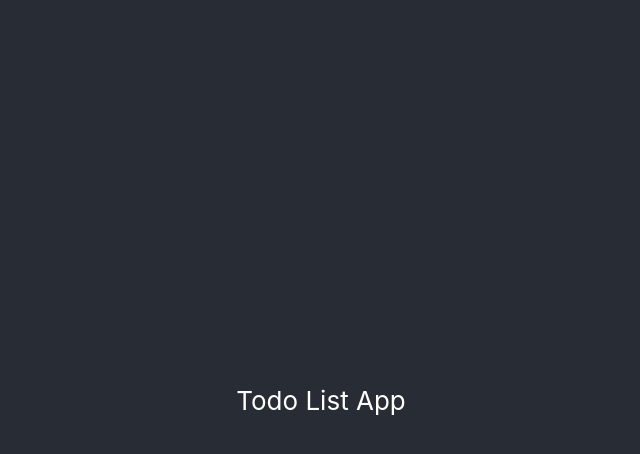
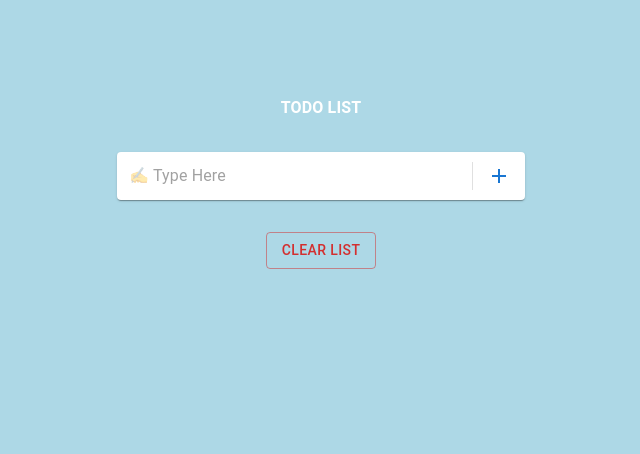
Before and after one commit to mesanjanasagar/todolist, a React (Create React App) app: page / in a window 1280 px wide. Shown: the top 454 px of the page, without its empty margins (319-959 px from the left). Built offline with nearby package versions, Linux system fonts and the light colour scheme.

Commit message:
basic setup for todo app

```diff
--- a/package.json
+++ b/package.json
@@ -5,6 +5,7 @@
   "dependencies": {
     "@emotion/react": "^11.11.0",
     "@emotion/styled": "^11.11.0",
+    "@mui/icons-material": "^5.11.16",
     "@mui/material": "^5.13.1",
     "@testing-library/jest-dom": "^5.16.5",
     "@testing-library/react": "^13.4.0",
--- a/src/App.css
+++ /dev/null
@@ -1,38 +0,0 @@
-.App {
-  text-align: center;
-}
-
-.App-logo {
-  height: 40vmin;
-  pointer-events: none;
-}
-
-@media (prefers-reduced-motion: no-preference) {
-  .App-logo {
-    animation: App-logo-spin infinite 20s linear;
-  }
-}
-
-.App-header {
-  background-color: #282c34;
-  min-height: 100vh;
-  display: flex;
-  flex-direction: column;
-  align-items: center;
-  justify-content: center;
-  font-size: calc(10px + 2vmin);
-  color: white;
-}
-
-.App-link {
-  color: #61dafb;
-}
-
-@keyframes App-logo-spin {
-  from {
-    transform: rotate(0deg);
-  }
-  to {
-    transform: rotate(360deg);
-  }
-}
--- a/src/App.js
+++ b/src/App.js
@@ -1,11 +1,9 @@
-import './App.css';
+import Todo from './components/todo';
 
 function App() {
   return (
     <div className="App">
-      <header className="App-header">
-        Todo List App
-      </header>
+      <Todo/>
     </div>
   );
 }
--- /dev/null
+++ b/src/components/style.css
@@ -0,0 +1,228 @@
+@import url("https://fonts.googleapis.com/css2?family=Source+Sans+Pro:wght@300&display=swap");
+
+* {
+  margin: 0;
+  padding: 0;
+  box-sizing: border-box;
+  font-family: "Source Sans Pro", sans-serif;
+}
+
+html {
+  font-size: 62.5%;
+  background: #060822;
+}
+
+.main-div {
+  height: 100vh;
+  display: flex;
+  justify-content: center;
+}
+
+.child-div {
+  text-align: center;
+  margin-top: 12rem;
+}
+
+.child-div figure img {
+  width: 10rem;
+  height: 8rem;
+}
+
+.child-div figure figcaption {
+  color: #fff;
+  font-size: 2.2rem;
+  padding-top: 2rem;
+  text-transform: capitalize;
+}
+
+input {
+  /* display: block; */
+  width: 40rem;
+  height: 3.4rem;
+  padding: 2rem 1.2rem;
+  font-size: 1.8rem;
+  line-height: 1.42857143;
+  margin-top: 2rem;
+  color: rgb(58, 57, 57);
+  background-color: #fff;
+  background-image: none;
+  border: 0.1rem solid #ccc;
+  border-radius: 0.4rem;
+  -webkit-box-shadow: inset 0 0.1rem 0.1rem rgb(0 0 0 / 8%);
+  box-shadow: inset 0 0.1rem 0.1rem rgb(0 0 0 / 8%);
+  transition: border-color ease-in-out 0.15s, box-shadow ease-in-out 0.15s;
+}
+
+input,
+input:focus,
+input:active,
+input:active:focus {
+  border: none;
+  padding: 2.3rem 1.5rem;
+  outline: none;
+}
+input {
+  -webkit-box-shadow: none;
+  box-shadow: none;
+  -webkit-transition: all 0.2s linear;
+  transition: all 0.2s linear;
+}
+input:focus {
+  -webkit-box-shadow: 0 0 1.5rem rgba(0, 0, 0, 0.2);
+  box-shadow: 0 0 1.5rem rgba(0, 0, 0, 0.2);
+}
+
+.todo-btn {
+  width: 5rem;
+  display: flex;
+  justify-content: space-around;
+}
+
+.fa {
+  margin-left: -2.5rem;
+  cursor: pointer;
+  pointer-events: auto;
+  z-index: 10;
+  background-color: #fff;
+  background-image: none;
+  color: #666;
+  -webkit-transition: color 0.15s linear;
+  transition: color 0.15s linear;
+  font-size: 2rem;
+}
+.fa:hover {
+  color: rgb(47, 214, 122);
+}
+
+.fa-plus:before {
+  content: "\f067";
+  font-size: 1.5rem;
+}
+
+.showItems {
+  margin-top: 3rem;
+  text-align: center;
+}
+
+.eachItem {
+  background: #fff;
+  padding: 1.2rem 1rem;
+  border-radius: 0.5rem;
+  margin-bottom: 0.7rem;
+  margin-left: 1rem;
+  width: 40rem;
+  word-break: break-word;
+  background: rgb(85, 41, 220);
+  display: flex;
+  justify-content: space-between;
+  align-items: center;
+}
+
+.eachItem:hover {
+  background: rgb(249, 249, 252);
+  color: rgb(85, 41, 220);
+}
+
+.showItems .eachItem h3 {
+  padding-left: 1rem;
+  font-size: 1.6rem;
+  color: #fff;
+}
+
+.fa-trash-alt,
+.fa-edit {
+  /* margin-left: -2.5rem; */
+  cursor: pointer;
+  pointer-events: auto;
+  z-index: 10;
+  color: rgb(251, 251, 251);
+  -webkit-transition: color 0.15s linear;
+  transition: color 0.15s linear;
+  font-size: 2rem;
+}
+
+.addItems .fa-edit {
+  color: rgb(47, 214, 122);
+}
+
+.fa-edit {
+  margin-left: -3.5rem;
+}
+
+
+.eachItem:hover .fa-trash-alt {
+  color: rgb(214, 47, 61);
+}
+
+.eachItem:hover .fa-edit {
+  color: rgb(100, 214, 47);
+}
+
+.eachItem:hover h3 {
+  color: rgb(85, 41, 220);
+}
+
+.btn {
+  letter-spacing: 0.1em;
+  cursor: pointer;
+  font-size: 14px;
+  font-weight: 400;
+  line-height: 45px;
+  max-width: 160px;
+  position: relative;
+  text-decoration: none;
+  text-transform: uppercase;
+  width: 100%;
+}
+.btn:hover {
+  text-decoration: none;
+}
+
+.effect04 {
+  --uismLinkDisplay: var(--smLinkDisplay, inline-flex);
+  display: var(--uismLinkDisplay);
+  color: #000;
+  outline: solid 2px #000;
+  position: relative;
+  transition-duration: 0.4s;
+  overflow: hidden;
+}
+
+.effect04::before,
+.effect04 span {
+  margin: 0 auto;
+  transition-timing-function: cubic-bezier(0.86, 0, 0.07, 1);
+  transition-duration: 0.4s;
+}
+
+.effect04:hover {
+  background-color: rgb(85, 41, 220);
+}
+
+.effect04:hover span {
+  -webkit-transform: translateY(-400%) scale(-0.1, 20);
+  transform: translateY(-400%) scale(-0.1, 20);
+}
+
+.effect04::before {
+  content: attr(data-sm-link-text);
+  color: #fff;
+  position: absolute;
+  left: 0;
+  right: 0;
+  margin: auto;
+  -webkit-transform: translateY(500%) scale(-0.1, 20);
+  transform: translateY(500%) scale(-0.1, 20);
+}
+
+.effect04:hover::before {
+  letter-spacing: 0.05em;
+  -webkit-transform: translateY(0) scale(1, 1);
+  transform: translateY(0) scale(1, 1);
+}
+
+@media (max-width:600px) {
+  .eachItem,input{
+  width:33rem;
+ }
+}
--- /dev/null
+++ b/src/components/todo.js
@@ -0,0 +1,128 @@
+import { Box, Button, Card, Divider, IconButton, InputBase, Paper, Typography } from "@mui/material";
+import React, { useState, useEffect } from "react";
+import { Add, Check, Delete, Edit } from "@mui/icons-material";
+// get the localStorage data back
+const getLocalData = () => {
+    const lists = localStorage.getItem("mytodolist");
+
+    if (lists) {
+        return JSON.parse(lists);
+    } else {
+        return [];
+    }
+};
+
+const Todo = () => {
+    const [inputdata, setInputData] = useState("");
+    const [items, setItems] = useState(getLocalData());
+    const [isEditItem, setIsEditItem] = useState("");
+    const [toggleButton, setToggleButton] = useState(false);
+
+    // add the items fucnction
+    const addItem = () => {
+        if (!inputdata) {
+            alert("Enter Some Thing");
+        } else if (inputdata && toggleButton) {
+            setItems(
+                items.map((curElem) => {
+                    if (curElem.id === isEditItem) {
+                        return { ...curElem, name: inputdata };
+                    }
+                    return curElem;
+                })
+            );
+            setInputData("");
+            setIsEditItem(null);
+            setToggleButton(false);
+        } else {
+            const myNewInputData = {
+                id: new Date().getTime().toString(),
+                name: inputdata,
+            };
+            setItems([...items, myNewInputData]);
+            setInputData("");
+        }
+    };
+
+    //edit the items
+    const editItem = (index) => {
+        const item_todo_edited = items.find((curElem) => {
+            return curElem.id === index;
+        });
+        setInputData(item_todo_edited.name);
+        setIsEditItem(index);
+        setToggleButton(true);
+    };
+
+    // how to delete items section
+    const deleteItem = (index) => {
+        const updatedItems = items.filter((curElem) => {
+            return curElem.id !== index;
+        });
+        setItems(updatedItems);
+    };
+
+    // remove all the elements
+    const removeAll = () => {
+        setItems([]);
+    };
+
+    // adding localStorage
+    useEffect(() => {
+        localStorage.setItem("mytodolist", JSON.stringify(items));
+    }, [items]);
+
+    return (
+        <>
+            <Box>
+                <Box sx={{ mt: 8, textAlign: 'center' }}>
+                    <Typography color={'white'} padding={4} fontWeight="bold">TODO LIST</Typography>
+                    <Box sx={{ display: 'flex', justifyContent: 'center' }}>
+                        <Paper
+                            component="form"
+                            sx={{ p: '2px 4px', display: 'flex', alignItems: 'center', width: 400, mb: 4 }}
+                        >
+                            <InputBase
+                                sx={{ ml: 1, flex: 1 }}
+                                placeholder="✍ Type Here"
+                                value={inputdata}
+                                onChange={(event) => setInputData(event.target.value)}
+                            />
+                            <Divider sx={{ height: 28, m: 0.5 }} orientation="vertical" />
+                            <IconButton color="primary" onClick={addItem} sx={{ p: '10px' }} aria-label="directions">
+                                {!toggleButton ?
+                                    <Add /> :
+                                    <Check />}
+                            </IconButton>
+                        </Paper>
+                    </Box>
+
+                    {/* show our items  */}
+                    <Box sx={{ display: 'flex', flexDirection: 'column', alignItems: 'center', justifyContent: 'center' }}>
+                        {items.map((curElem) => {
+                            return (
+                                <Paper sx={{ p: '2px 4px', p: 1.5, m: 2, display: 'flex', justifyContent: 'space-between', alignItems: 'center', width: 400, mb: 4 }} key={curElem.id}>
+                                    <Typography sx={{}}>{curElem.name}</Typography>
+                                    <Box>
+                                        <Edit sx={{ p: 1 }} onClick={() => editItem(curElem.id)} />
+                                        <Delete sx={{ p: 1 }} onClick={() => deleteItem(curElem.id)} />
+                                    </Box>
+                                </Paper>
+                            );
+                        })}
+                    </Box>
+
+                    {/* rmeove all button  */}
+                    <Button
+                        color="error"
+                        variant="outlined"
+                        onClick={removeAll}>
+                        <span> CLEAR LIST</span>
+                    </Button>
+                </Box>
+            </Box>
+        </>
+    );
+};
+
+export default Todo;
--- a/src/index.css
+++ b/src/index.css
@@ -5,6 +5,7 @@
     sans-serif;
   -webkit-font-smoothing: antialiased;
   -moz-osx-font-smoothing: grayscale;
+  background-color: #ADD8E6;
 }
 
 code {
```
Also changed, not shown: 1 other file (tests, documents, lock files or other folders).
